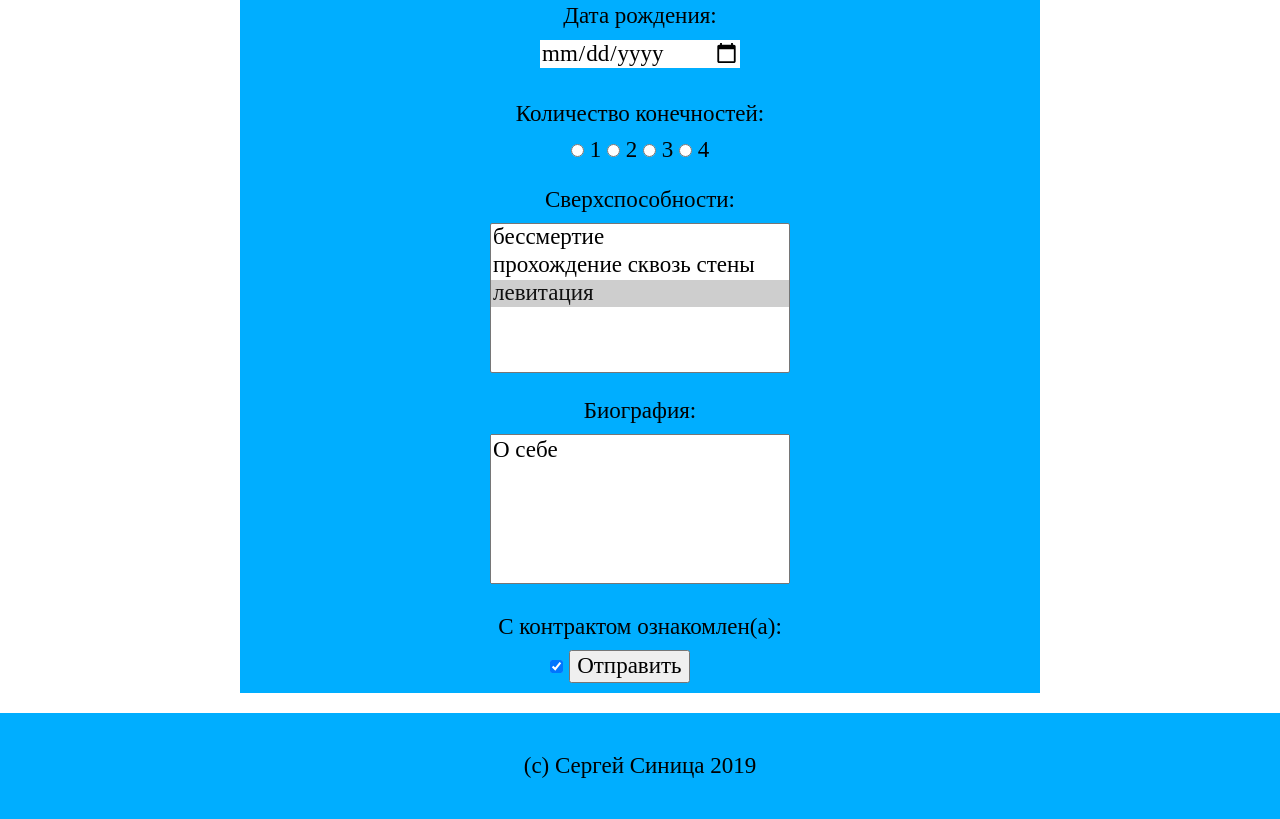
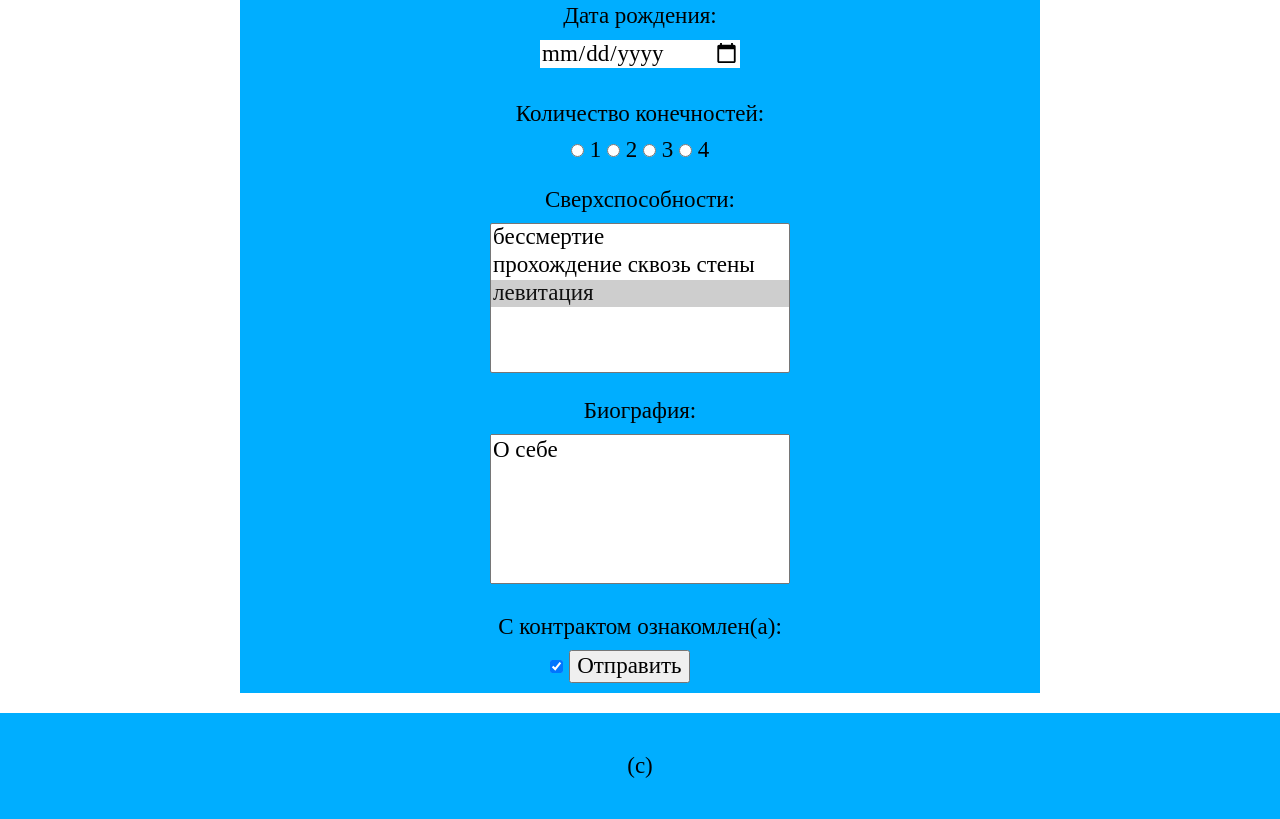
Before and after one commit to MaximDarganov/web2.github.io, a plain HTML site: page web2/index.html in a window 1280 px wide. Shown: the part 1986-2805 px from the top of the page. Drawn offline with nearby package versions, Linux system fonts and the light colour scheme.

Commit message:
Update index.html

```diff
--- a/web2/index.html
+++ b/web2/index.html
@@ -291,7 +291,7 @@
 
     <footer class="footer">
       <div class="container">
-        <div class="footer__copy">(c) Сергей Синица 2019</div>
+        <div class="footer__copy">(c)</div>
       </div>
     </footer>
   </body>
```
